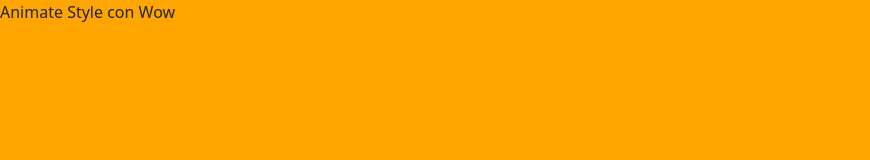
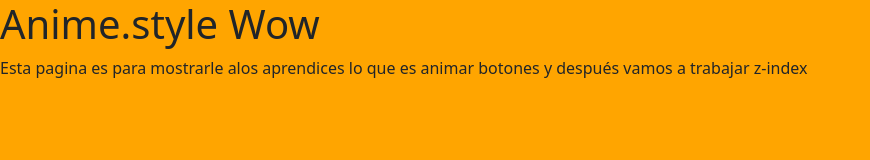
Before and after one commit to asfarieta/animeStyleWow, a plain HTML site: page index.html in a window 1280 px wide. Shown: the whole page, without its empty margins (0-870 px from the left). Drawn offline with nearby package versions, Linux system fonts and the light colour scheme.

Commit message:
subire la pagina sin los efectos

```diff
--- a/index.html
+++ b/index.html
@@ -7,10 +7,13 @@
     <!-- Coloco estilos css de bootstrap -->
 <link href="https://cdn.jsdelivr.net/npm/bootstrap@5.2.0-beta1/dist/css/bootstrap.min.css" rel="stylesheet" integrity="sha384-0evHe/X+R7YkIZDRvuzKMRqM+OrBnVFBL6DOitfPri4tjfHxaWutUpFmBp4vmVor" crossorigin="anonymous">
 <!-- Nuestros estilos -->
-<link rel="stylesheet" href="css/estilos.css"
+<link rel="stylesheet" href="css/estilos.css">
     <title>Animate Style con Wow </title>
+
 </head>
 <body>
+    <h1>Anime.style Wow </h1>
+    <p>Esta pagina es para mostrarle alos aprendices lo que es animar botones y después vamos a trabajar z-index</p>
 
     <!-- JavaScript de Bootstrap -->
 <script src="https://cdn.jsdelivr.net/npm/bootstrap@5.2.0-beta1/dist/js/bootstrap.bundle.min.js" integrity="sha384-pprn3073KE6tl6bjs2QrFaJGz5/SUsLqktiwsUTF55Jfv3qYSDhgCecCxMW52nD2" crossorigin="anonymous"></script>
```
